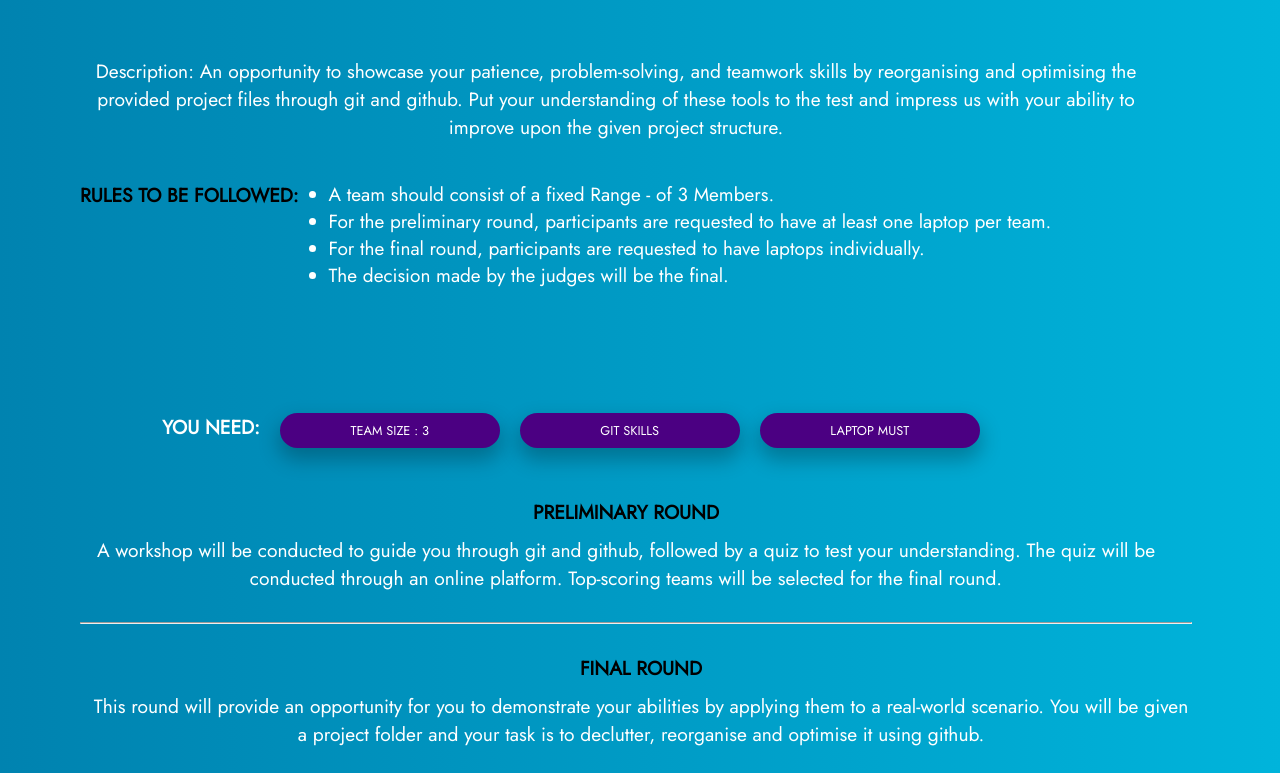
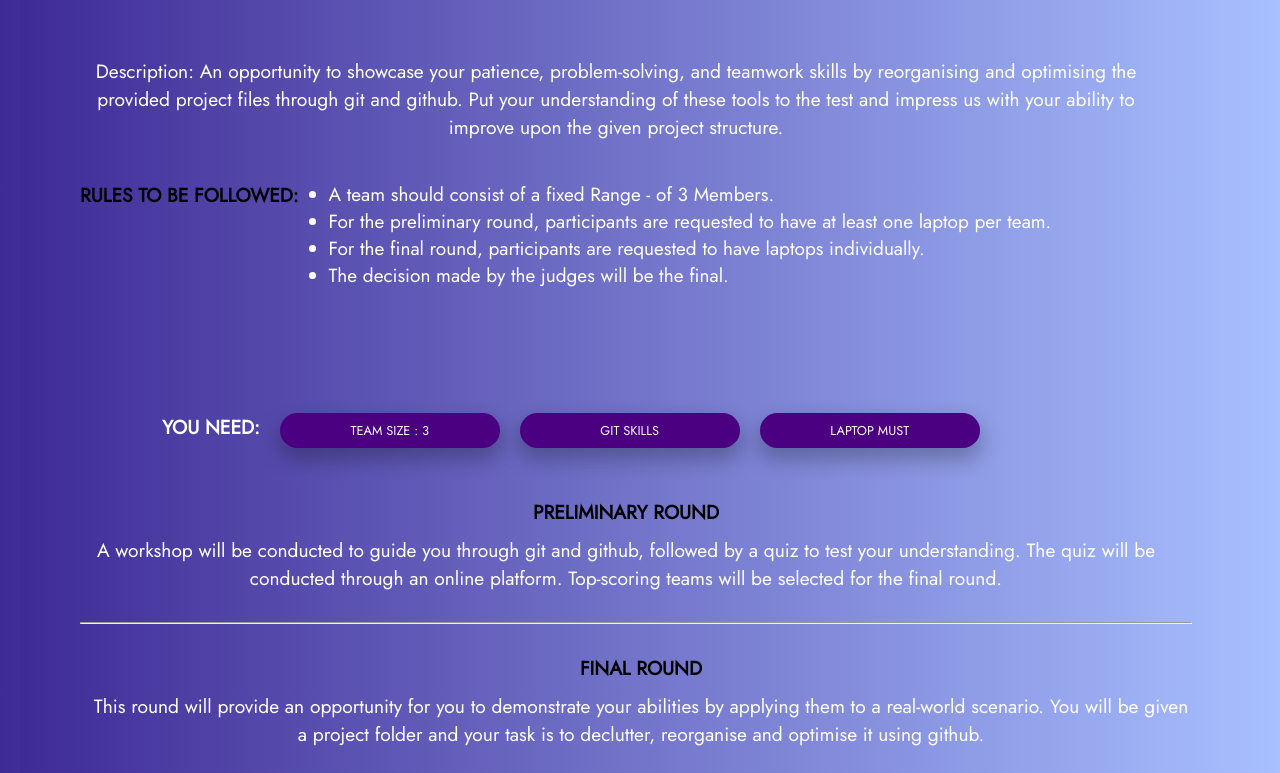
Before and after one commit to Nandine0804/TECHNO, a plain HTML site: page pages/events/git.html in a window 1280 px wide. Shown: the part 577-1350 px from the top of the page. Drawn offline with Linux system fonts and the light colour scheme.

Commit message:
Update git.css

```diff
--- a/css/event-page/git.css
+++ b/css/event-page/git.css
@@ -15,9 +15,10 @@ ol li {
 
 body,
 html {
-  background: #00B4DB;  /* fallback for old browsers */
-background: -webkit-linear-gradient(to right, #0083B0, #00B4DB);  /* Chrome 10-25, Safari 5.1-6 */
-background: linear-gradient(to right, #0083B0, #00B4DB); /* W3C, IE 10+/ Edge, Firefox 16+, Chrome 26+, Opera 12+, Safari 7+ */
+  background: #a8c0ff;  /* fallback for old browsers */
+background: -webkit-linear-gradient(to right, #3f2b96, #a8c0ff);  /* Chrome 10-25, Safari 5.1-6 */
+background: linear-gradient(to right, #3f2b96, #a8c0ff); /* W3C, IE 10+/ Edge, Firefox 16+, Chrome 26+, Opera 12+, Safari 7+ */
+
 
     background-size: cover;
     background-position: center;
```
